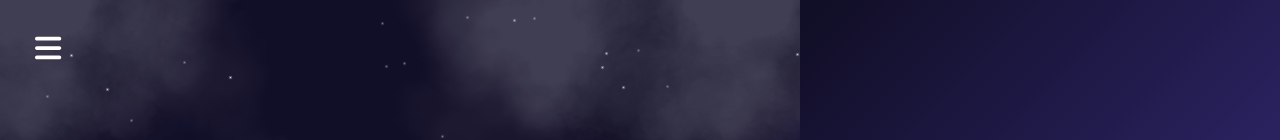
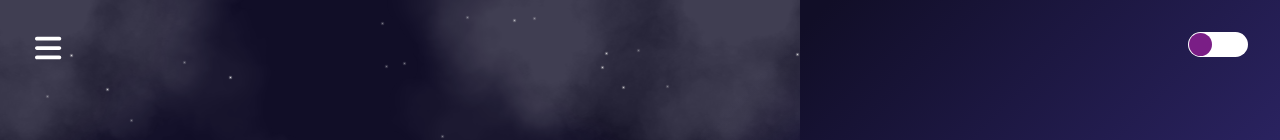
Before and after one commit to dnitecki/personal-website-ui, a React (Create React App) app: page / in a window 1280 px wide. Shown: the top 140 px of the page. Built offline with nearby package versions, Linux system fonts and the light colour scheme; the HTML template or start-up script is replaced by a standard one.

Commit message:
imput button

```diff
--- /dev/null
+++ b/src/components/modeToggle/ModeToggle.scss
@@ -0,0 +1,36 @@
+.mode-toggle-container {
+  position: absolute;
+  display: flex;
+  top: 2rem;
+  right: 2rem;
+  width: fit-content;
+  height: fit-content;
+  justify-content: center;
+  align-items: center;
+  z-index: 6000;
+}
+.toggle-label {
+  width: 60px;
+  height: 25px;
+  position: relative;
+  display: block;
+  background: var(--white);
+  border-radius: var(--borderRadius);
+  cursor: pointer;
+}
+.toggle-label:after {
+  content: "";
+  width: 23px;
+  height: 23px;
+  position: absolute;
+  top: 1px;
+  left: 1px;
+  bottom: 1px;
+  background: var(--secondary);
+  border-radius: 50%;
+}
+.mode-toggle {
+  width: 0;
+  height: 0;
+  display: hidden;
+}
--- /dev/null
+++ b/src/components/modeToggle/ModeToggle.tsx
@@ -0,0 +1,11 @@
+import React from "react";
+import "./ModeToggle.scss";
+
+export default function ModeToggle() {
+  return (
+    <div className="mode-toggle-container">
+      <input type="checkbox" id="mode-toggle" className="mode-toggle" />
+      <label htmlFor="mode-toggle" className="toggle-label"></label>
+    </div>
+  );
+}
--- a/src/pages/main/MainPage.tsx
+++ b/src/pages/main/MainPage.tsx
@@ -5,11 +5,13 @@ import PortfolioSlider from "../../components/portfolioSlider/PortfolioSlider";
 import Header from "../../components/header/Header";
 import Resume from "../../components/resume/Resume";
 import Certs from "../../components/certs/Certs";
+import ModeToggle from "../../components/modeToggle/ModeToggle";
 
 export default function MainPage() {
   return (
     <>
       <div id="main-page-content" className="main-page-content">
+        <ModeToggle />
         <div id="home" className="home">
           <Header />
         </div>
```
